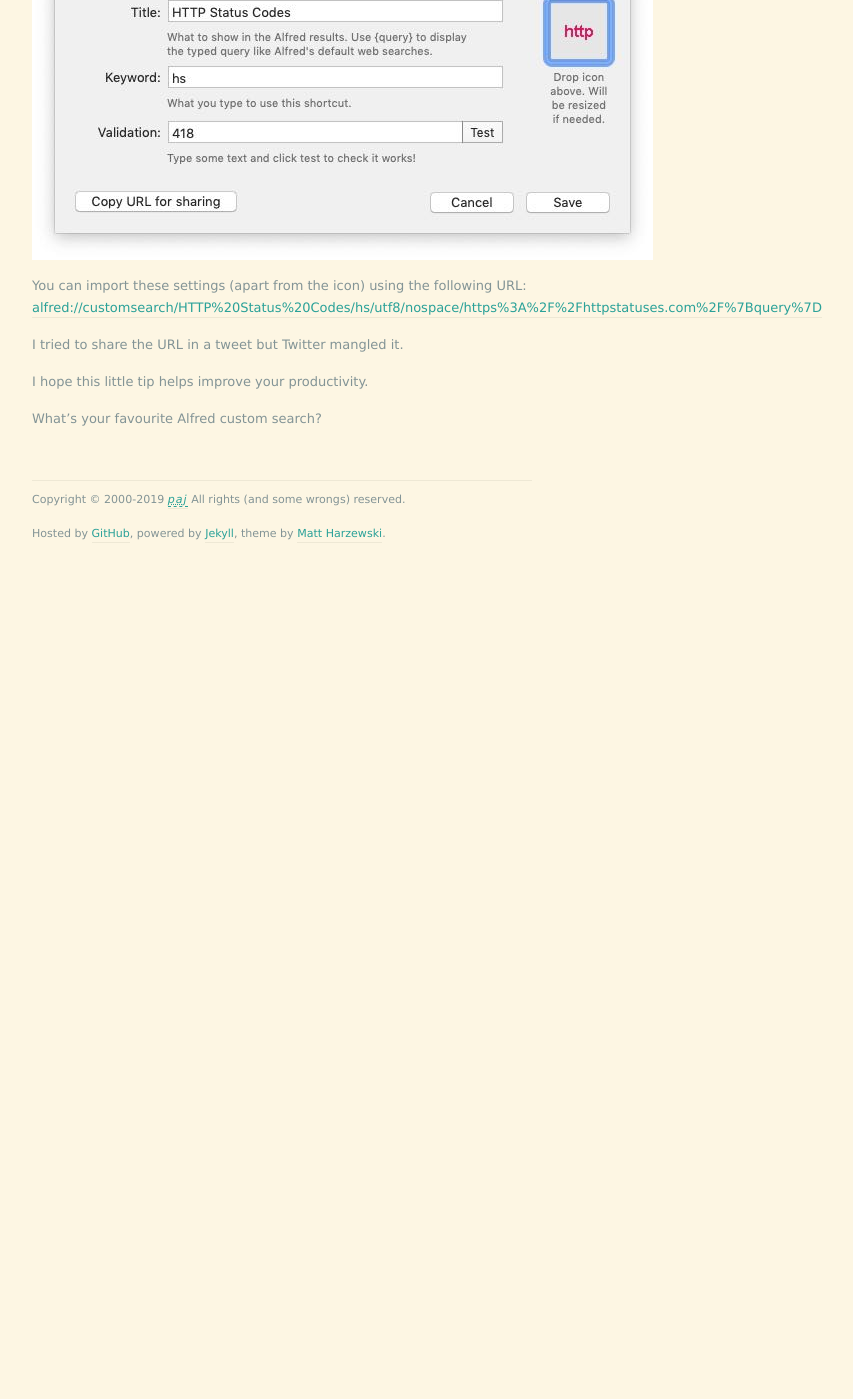
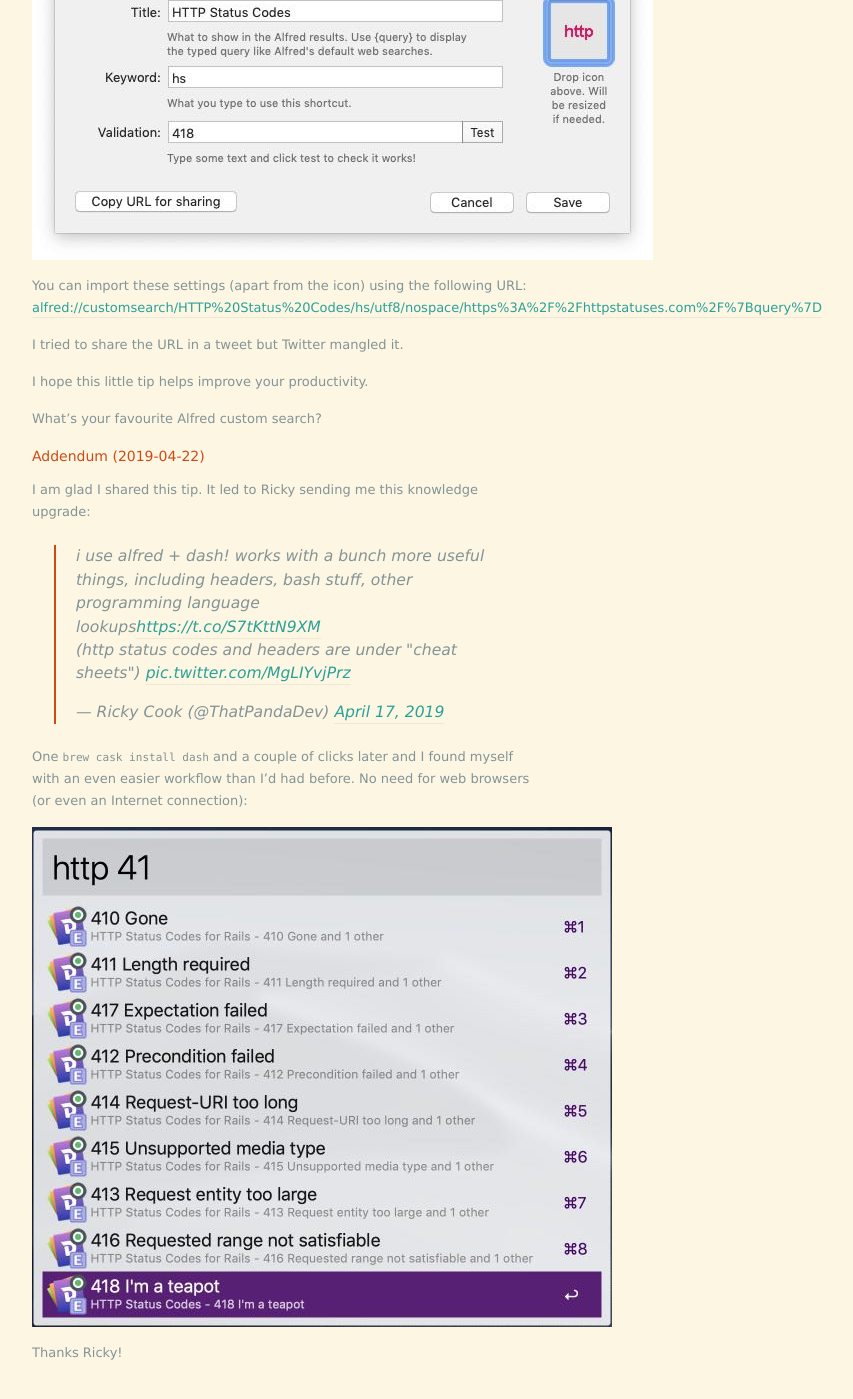
Before and after one commit to johnsyweb/johnsyweb.github.io, a Jekyll site: the page built from _posts/2019-04-16-http-status-codes-with-alfred.markdown, in a window 1280 px wide and 1400 px high, scrolled down 611 px. Shown: the whole window, without its empty margins (358-1211 px from the left). Built offline with Jekyll 4.4.1, drawn with Linux system fonts in a browser that asks for light colours; nearby versions of some CDN libraries; some web fonts are replaced; before the commit the page ends 1175 px from its top, so only the background shows below that.

Commit message:
Alfred + Dash FTW

```diff
--- a/_posts/2019-04-16-http-status-codes-with-alfred.markdown
+++ b/_posts/2019-04-16-http-status-codes-with-alfred.markdown
@@ -20,3 +20,15 @@
 I hope this little tip helps improve your productivity.
 
 What's your favourite Alfred custom search?
+
+### Addendum (2019-04-22)
+
+I am glad I shared this tip. It led to Ricky sending me this knowledge upgrade:
+
+<blockquote class="twitter-tweet" data-lang="en"><p lang="en" dir="ltr">i use alfred + dash! works with a bunch more useful things, including headers, bash stuff, other programming language lookups<a href="https://t.co/S7tKttN9XM">https://t.co/S7tKttN9XM</a><br>(http status codes and headers are under &quot;cheat sheets&quot;) <a href="https://t.co/MgLIYvjPrz">pic.twitter.com/MgLIYvjPrz</a></p>&mdash; Ricky Cook (@ThatPandaDev) <a href="https://twitter.com/ThatPandaDev/status/1118326449151205376?ref_src=twsrc%5Etfw">April 17, 2019</a></blockquote>
+
+One `brew cask install dash` and a couple of clicks later and I found myself with an even easier workflow than I'd had before. No need for web browsers (or even an Internet connection):
+
+![Alfred and Dash FTW](/images/2019-04-16-http-status-codes-with-alfred-and-dash.jpg "Alfred and Dash FTW")
+
+Thanks Ricky!
```
Also changed, not shown: images/2019-04-16-http-status-codes-with-alfred-and-dash.jpg (added).
